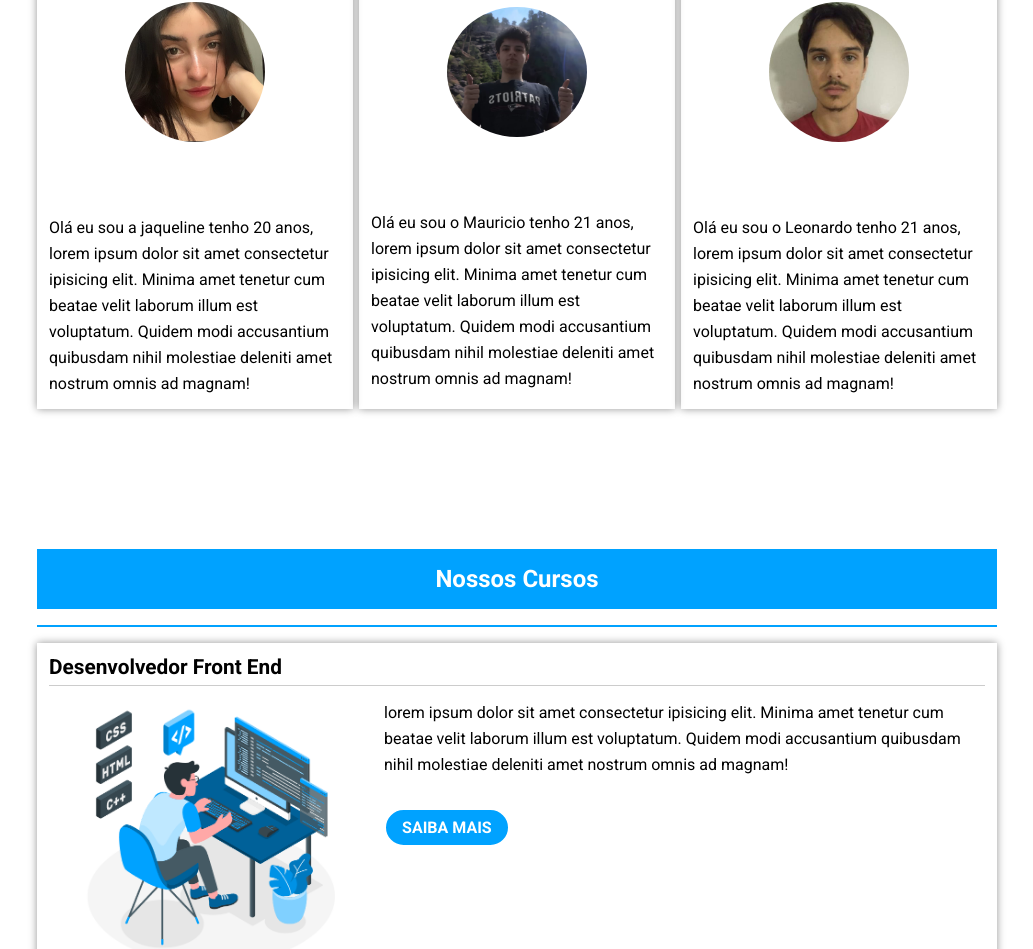
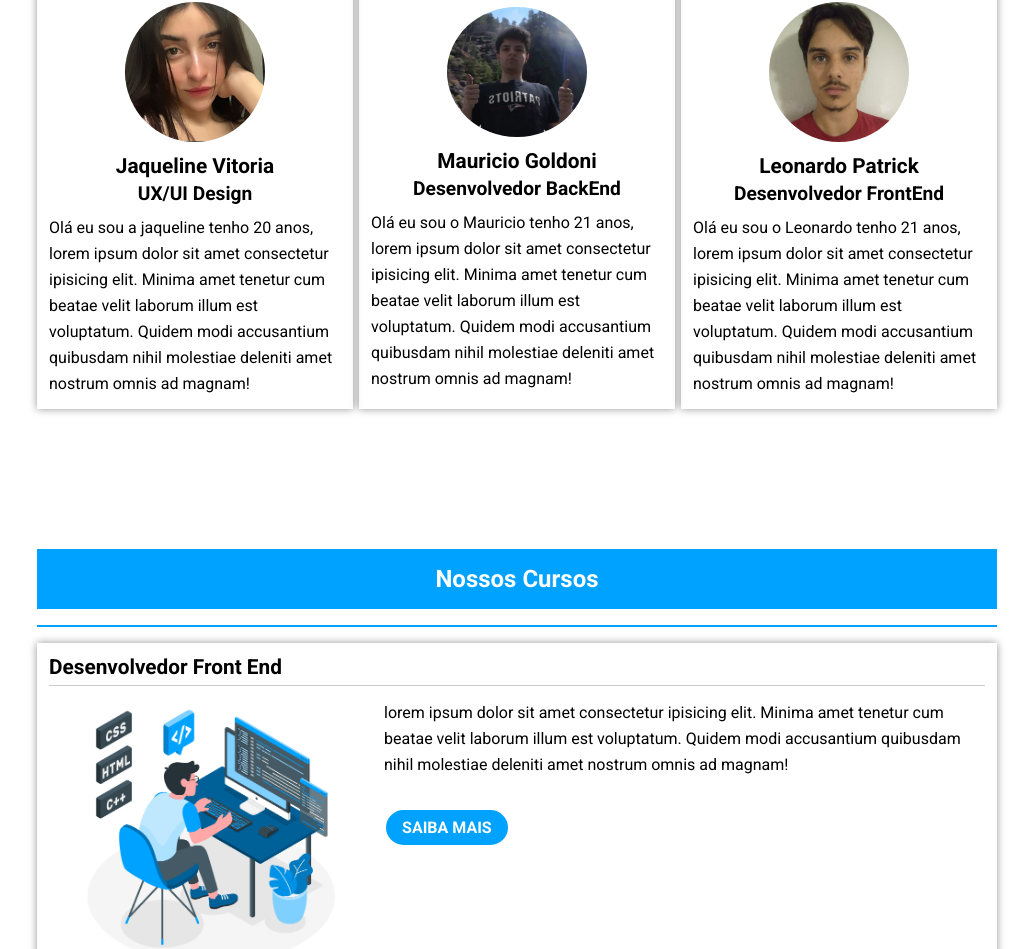
Before and after one commit to leosalema213/InfraTech_REACT, a React (Vite) app: page / in a window 1280 px wide. Shown: the part 1490-2439 px from the top of the page, without its empty margins (123-1156 px from the left). Built offline with nearby package versions, Linux system fonts and the light colour scheme.

Commit message:
fix attributes names

```diff
--- a/src/components/TeacherCard/index.tsx
+++ b/src/components/TeacherCard/index.tsx
@@ -13,8 +13,8 @@ const TeacherCard = ({imageurl, name, profession,description}: Props) => {
   return(
     <S.CardContainer>
        <img src={imageurl} className='rounded' alt="" />
-          <Heading level={2} headingcolor='#000' headingalign='center'>{name}</Heading>
-          <Heading level={3} headingcolor='#000' headingalign='center'>{profession}</Heading>
+          <Heading level={2} color='#000' align='center'>{name}</Heading>
+          <Heading level={3} color='#000' align='center'>{profession}</Heading>
           <p>{description}</p>
     </S.CardContainer>
   )
```
